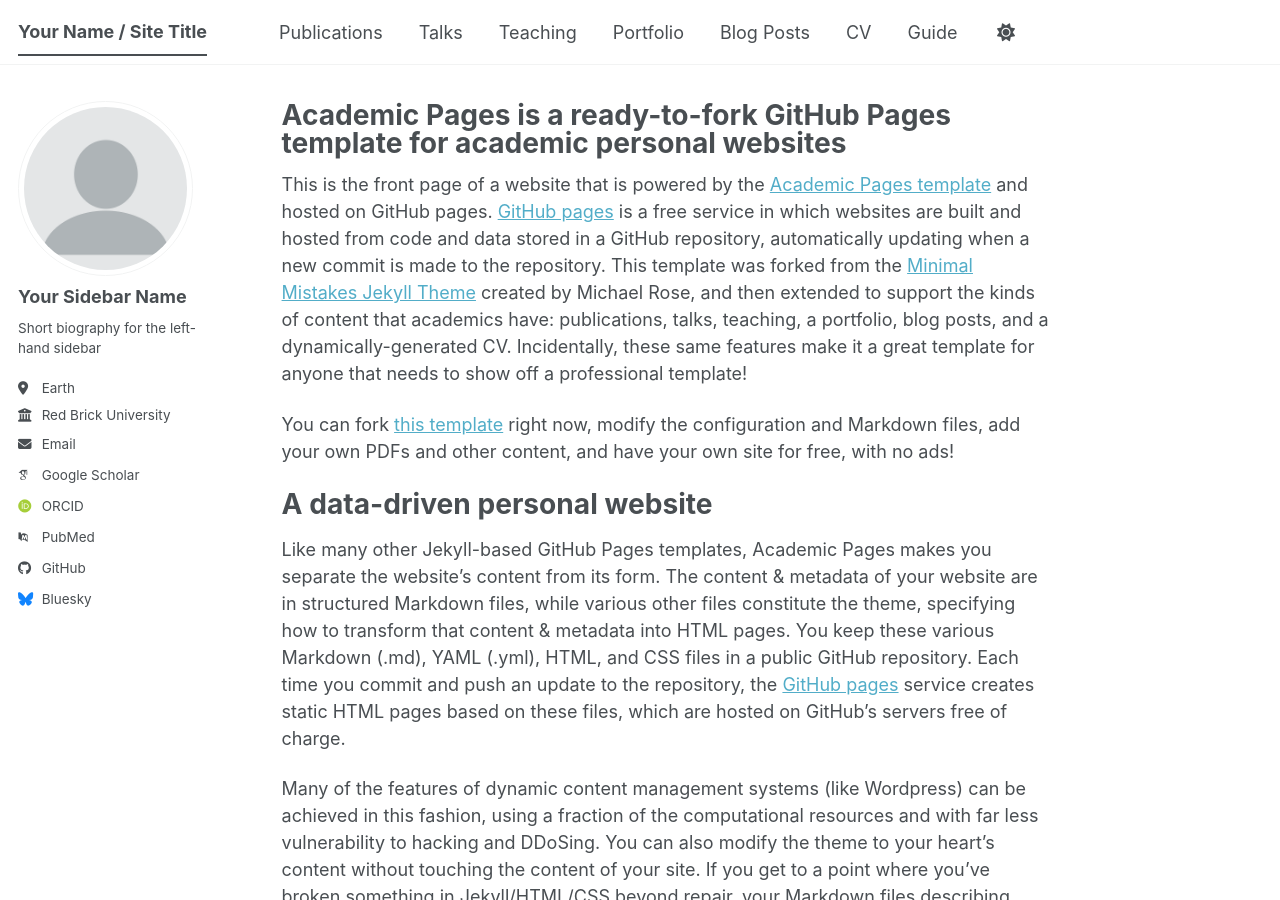
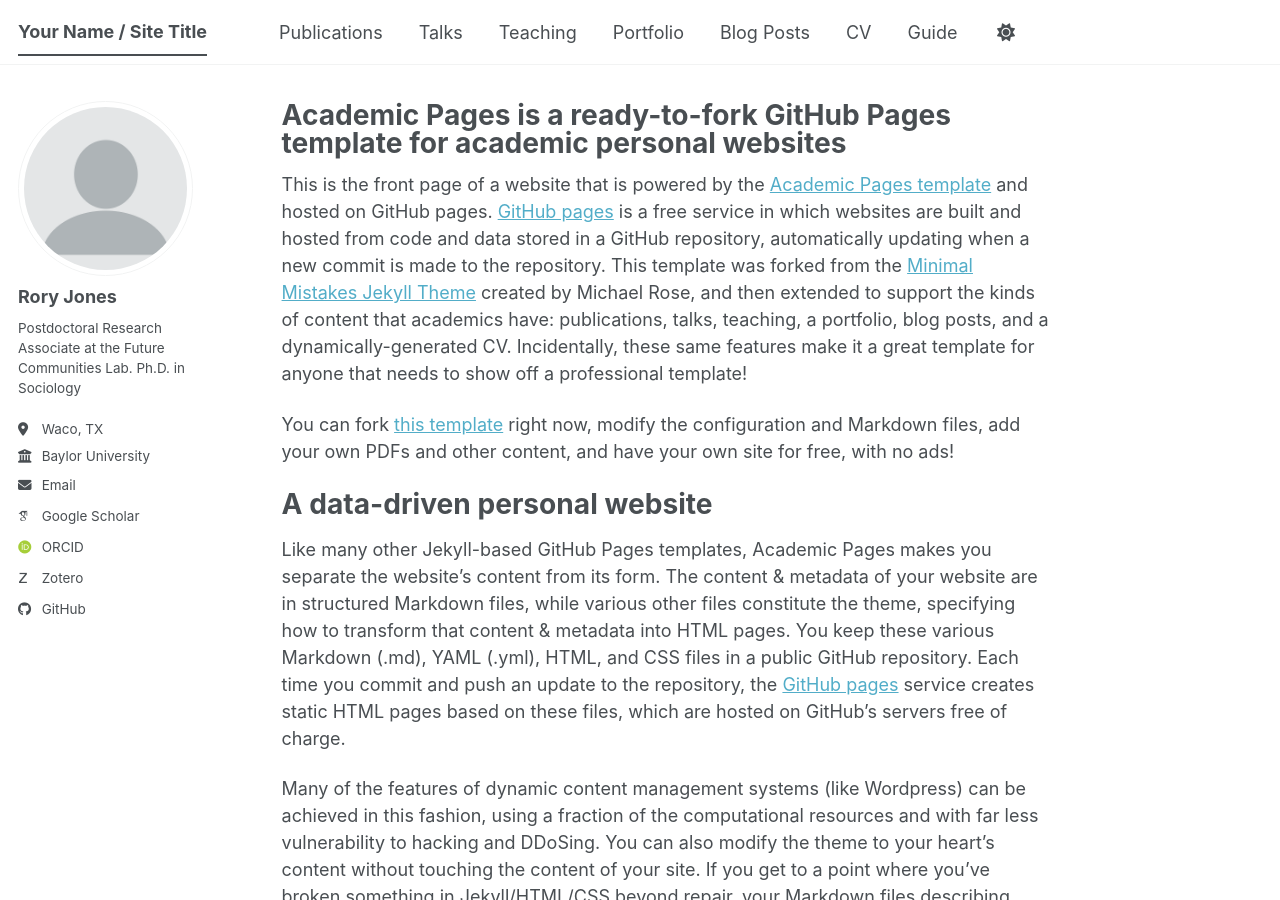
Before and after one commit to roary11oreo/new-academic-site-2026, a Jekyll site: the page built from _pages/about.md, in a window 1280 px wide and 900 px high. Built offline with Jekyll 4.4.1, drawn with Linux system fonts in a browser that asks for light colours; some web fonts are replaced; a script bundle is joined from its source files by our own code; library files that are not in the unit come from our copies.

Commit message:
Update _config.yml
first update commit - front page stuff

```diff
--- a/_config.yml
+++ b/_config.yml
@@ -24,27 +24,27 @@
 author:
   # Biographic information
   avatar           : "profile.png"
-  name             : "Your Sidebar Name"
+  name             : "Rory Jones"
   pronouns         : # example: "she/her"
-  bio              : "Short biography for the left-hand sidebar"
-  location         : "Earth"
-  employer         : "Red Brick University"
+  bio              : "Postdoctoral Research Associate at the Future Communities Lab. Ph.D. in Sociology"
+  location         : "Waco, TX"
+  employer         : "Baylor University"
   uri              : # URL
-  email            : "none@example.org"
+  email            : "rory_jones@baylor.edu"
 
   # Academic websites
   academia         : # URL
   arxiv            : # URL - Update with the correct link to your profile
-  googlescholar    : "https://scholar.google.com/citations?user=PS_CX0AAAAAJ"
+  googlescholar    : "https://scholar.google.com/citations?user=TIalLckAAAAJ&hl=en"
   inspire-hep      : # URL
   impactstory      : # URL
-  orcid            : "https://orcid.org/yourorcidurl"
+  orcid            : "https://orcid.org/0000-0001-7325-0981"
   semantic         : # URL
   ssrn             : # URL
-  pubmed           : "https://www.ncbi.nlm.nih.gov/pubmed/?term=john+snow"
+  pubmed           : # URL
   researchgate     : # URL
   scopus           : # URL
-  zotero           : # URL
+  zotero           : "https://www.zotero.org/rorycjones"
 
 
   # Repositories and software development
@@ -57,7 +57,7 @@
 
   # Social media
   artstation       : # Username
-  bluesky          : "bsky.app" # Replace this with you Bluesky username
+  bluesky          : # Username
   facebook         : # Username
   flickr           : # Username
   foursquare       : # Username
```
